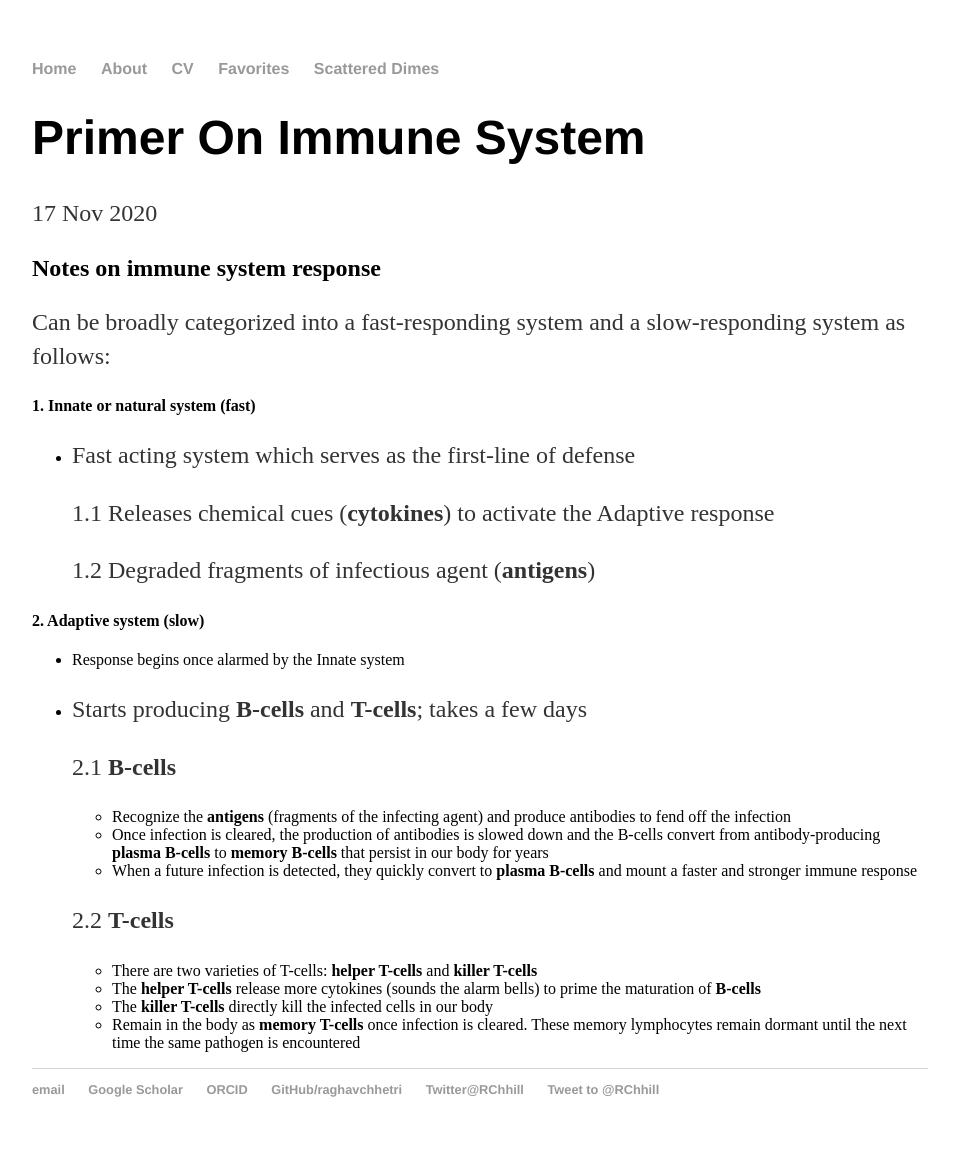
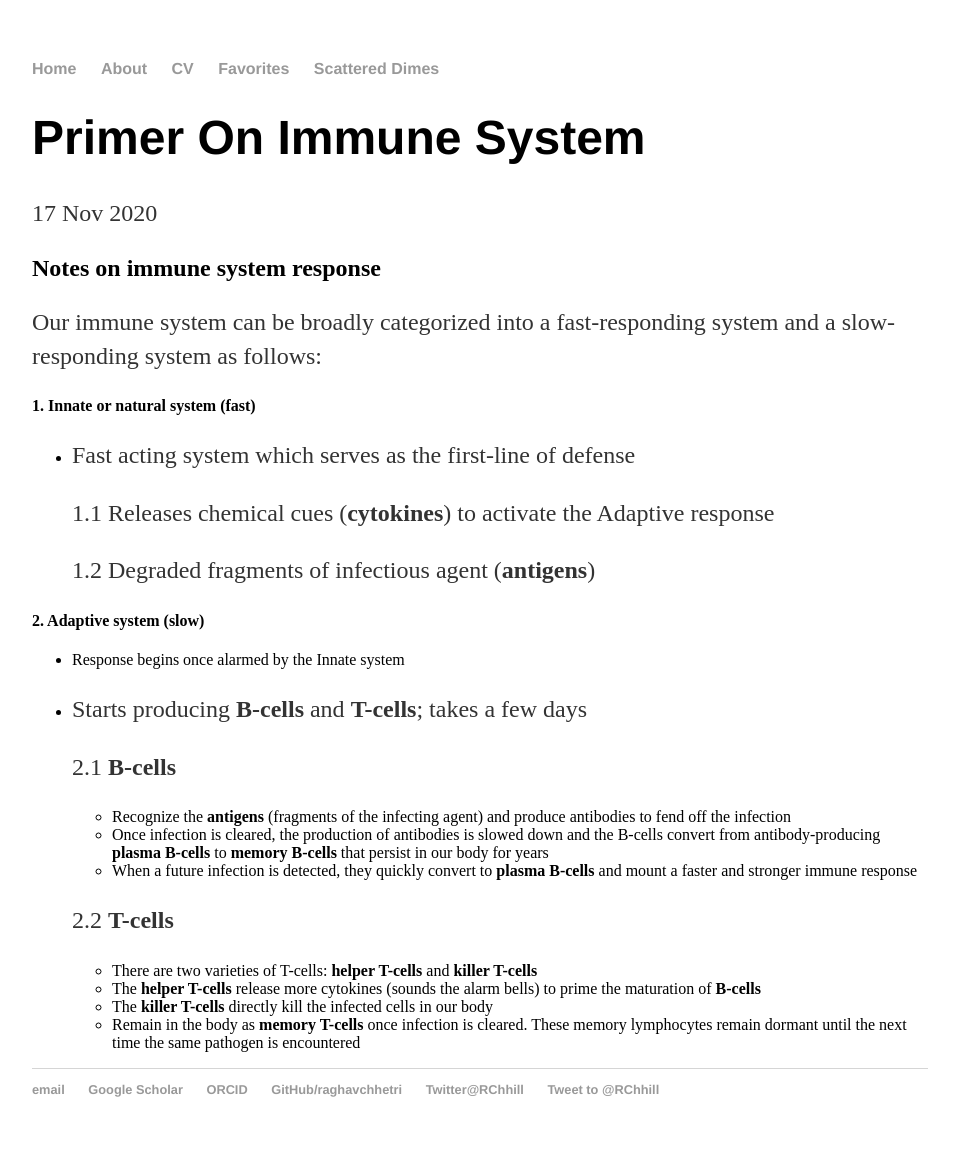
Before and after one commit to raghavchhetri/raghavchhetri.github.io, a Jekyll site: the page built from _posts/2020-11-17-primer-on-immune-system.md, in a window 1280 px wide. Shown: the whole page, without its empty margins (160-1119 px from the left). Built offline with Jekyll 4.4.1, drawn with Linux system fonts in a browser that asks for light colours; our own code applies the rules of GitHub Pages for plain Markdown files; comment, search, counter and statistics services are not loaded.

Commit message:
Update 2020-11-17-primer-on-immune-system.md

```diff
--- a/_posts/2020-11-17-primer-on-immune-system.md
+++ b/_posts/2020-11-17-primer-on-immune-system.md
@@ -1,6 +1,6 @@
 ## Notes on immune system response
 
-Can be broadly categorized into a fast-responding system and a slow-responding system as follows:
+Our immune system can be broadly categorized into a fast-responding system and a slow-responding system as follows:
 
 #### **1. Innate or natural system (fast)**
 - Fast acting system which serves as the first-line of defense
```
